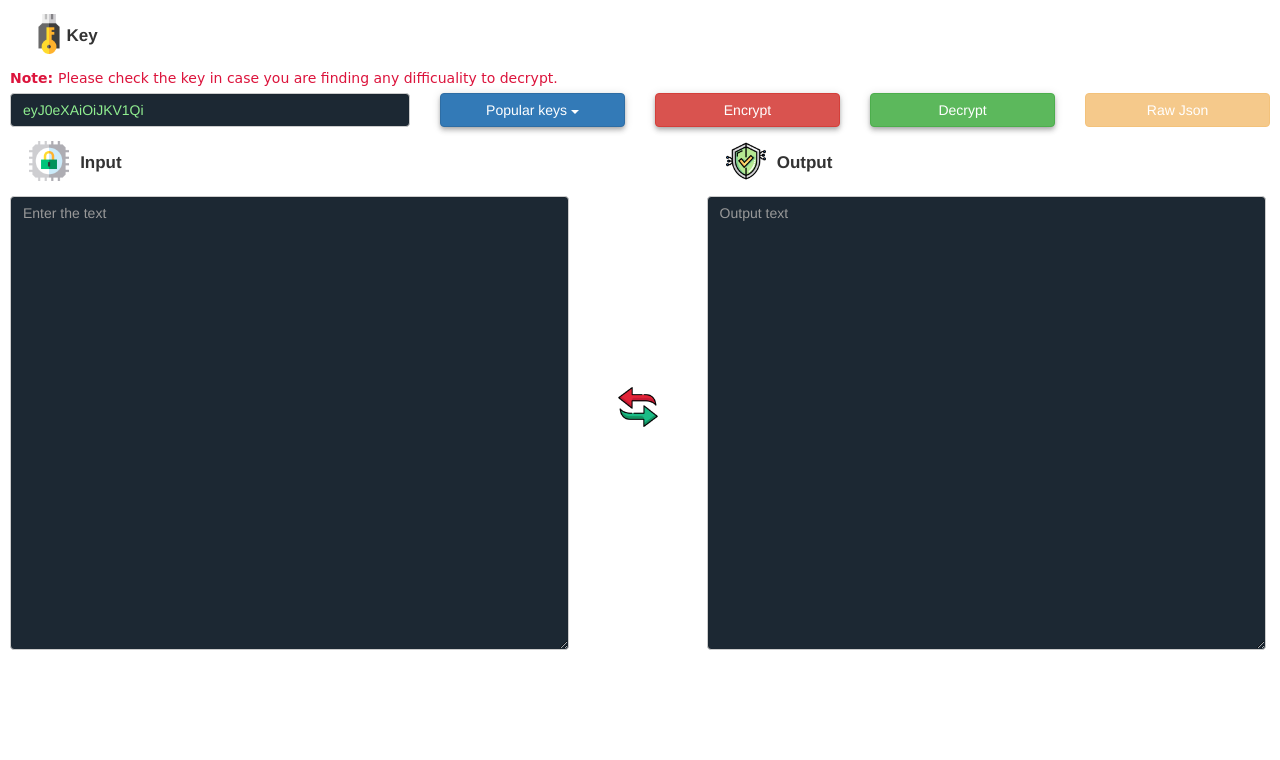
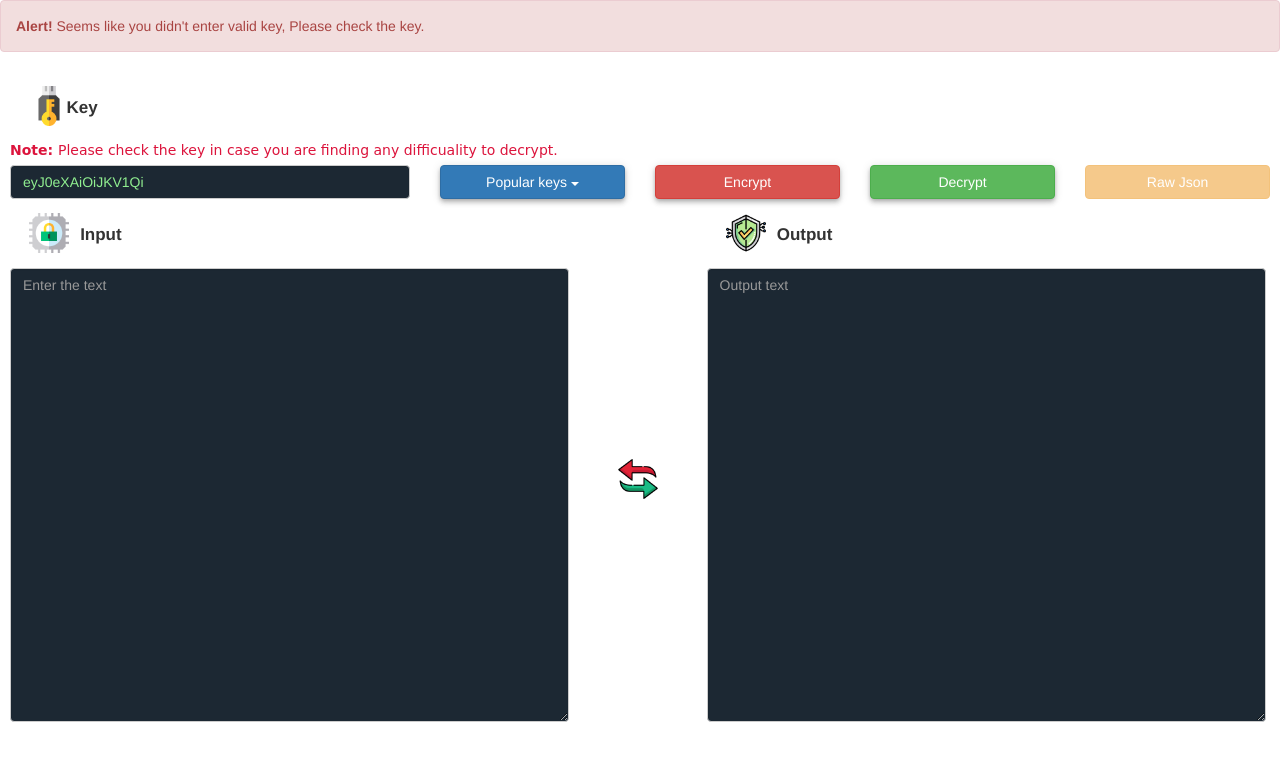
Before and after one commit to mayankgwl13593/myCrypto, a plain HTML site: page index.html in a window 1280 px wide. Drawn offline with Linux system fonts and the light colour scheme.

Commit message:
error toast added

```diff
--- a/index.html
+++ b/index.html
@@ -25,7 +25,9 @@
     <div class="marginTop20">
         <h3 class="header">Encryption/Decryption</h3>
     </div>-->
-
+<div class="alert alert-danger error_decrypt" id="error_decryptId">
+    <strong>Alert!</strong>  Seems like you didn't enter valid key, Please check the key.
+  </div>
     <div class="pad10">
 
         <div class="row">
```
